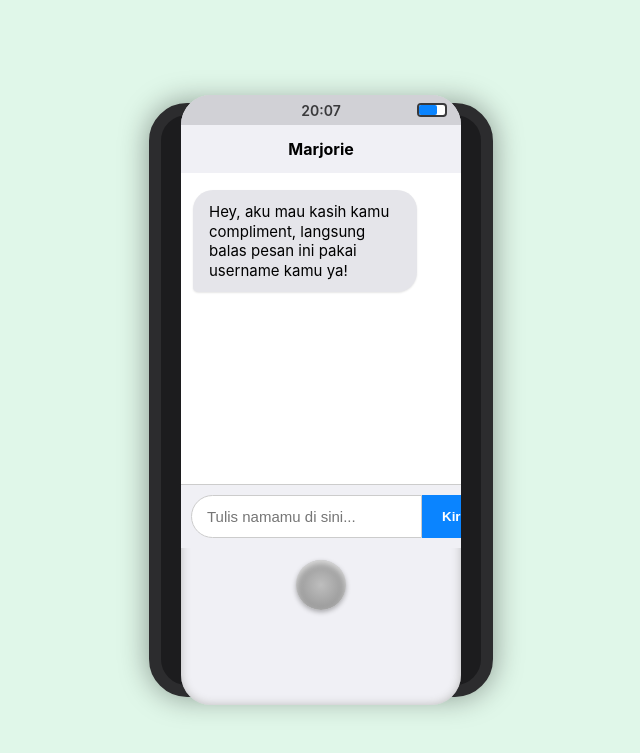
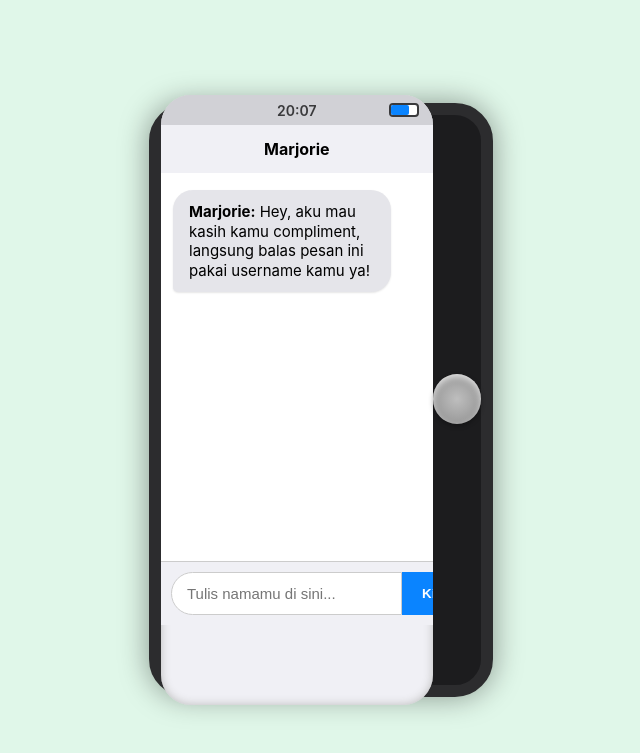
Before and after one commit to 307temporaryredirect/compliments, a Flask app: page / in a window 1280 px wide. Shown: the top 753 px of the page, without its empty margins (319-959 px from the left). Run offline with Flask 3, Linux system fonts and the light colour scheme.

Commit message:
Update index.html

```diff
--- a/templates/index.html
+++ b/templates/index.html
@@ -4,7 +4,7 @@
   <meta charset="UTF-8" />
   <meta name="viewport" content="width=device-width, initial-scale=1" />
   <title>Y2K Cottagecore SMS Compliment</title>
-  <link rel="stylesheet" href="css/style.css" />
+  <link rel="stylesheet" href="{{ url_for('static', filename='css/style.css') }}" />
 </head>
 <body>
 
@@ -12,25 +12,25 @@
   <div class="phone-screen">
     <div class="top-bar">
       <div class="signal"></div>
+      <div class="time" id="time-display"></div>
       <div class="battery">
         <div class="battery-level"></div>
       </div>
-      <div class="time" id="time-display"></div>
     </div>
     <div class="chat-header">Marjorie</div>
     <div class="chat-window" id="chat-window">
       <div class="bubble marjorie">
-        Hey, aku mau kasih kamu compliment, langsung balas pesan ini pakai username kamu ya!
+        <strong>Marjorie:</strong> Hey, aku mau kasih kamu compliment, langsung balas pesan ini pakai username kamu ya!
       </div>
     </div>
     <form id="username-form" autocomplete="off">
       <input type="text" id="username" placeholder="Tulis namamu di sini..." required />
       <button type="submit">Kirim</button>
     </form>
-    <div class="home-button"></div>
   </div>
+  <div class="home-button"></div>
 </div>
 
-<script src="js/script.js"></script>
+<script src="{{ url_for('static', filename='js/script.js') }}"></script>
 </body>
 </html>
```
